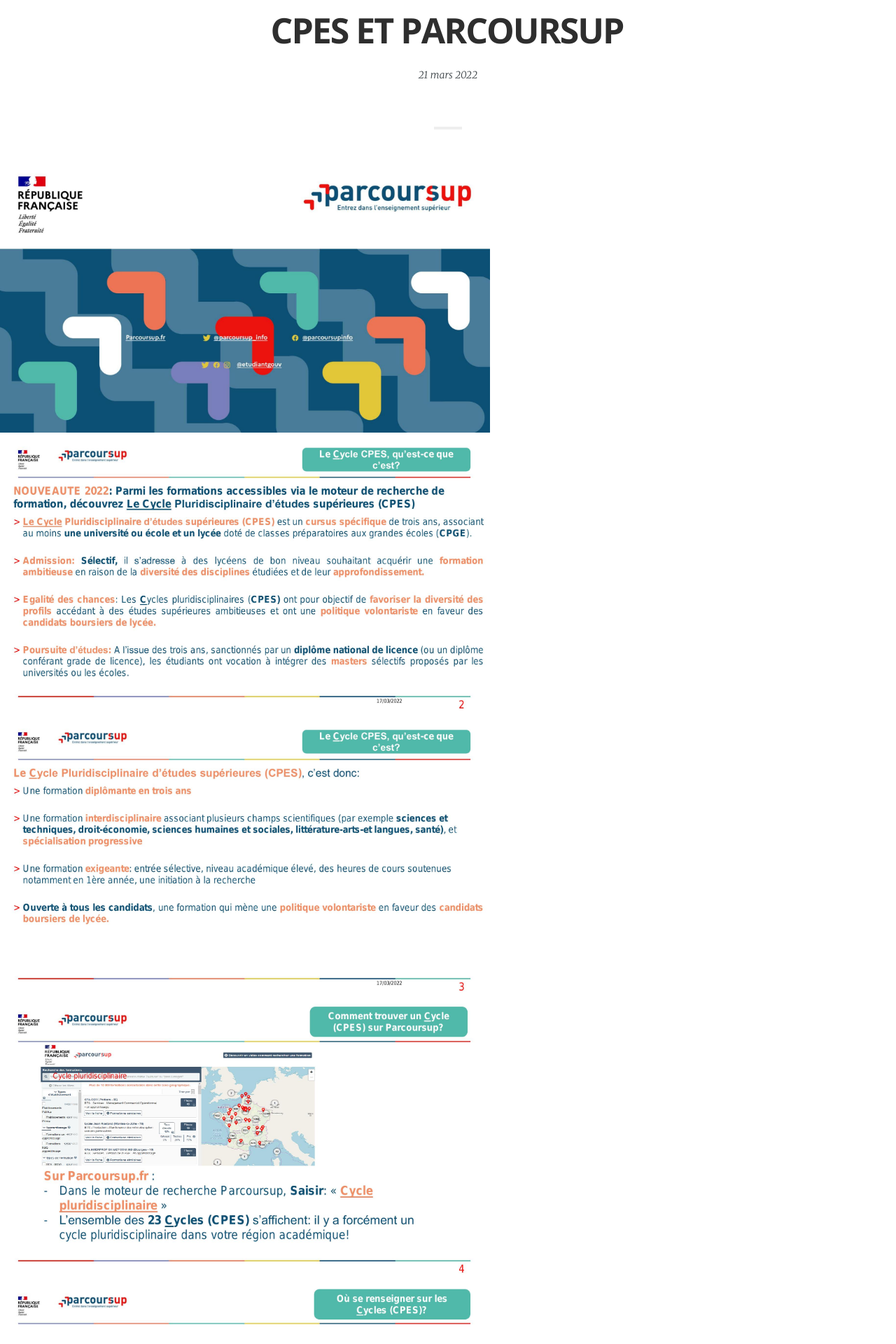
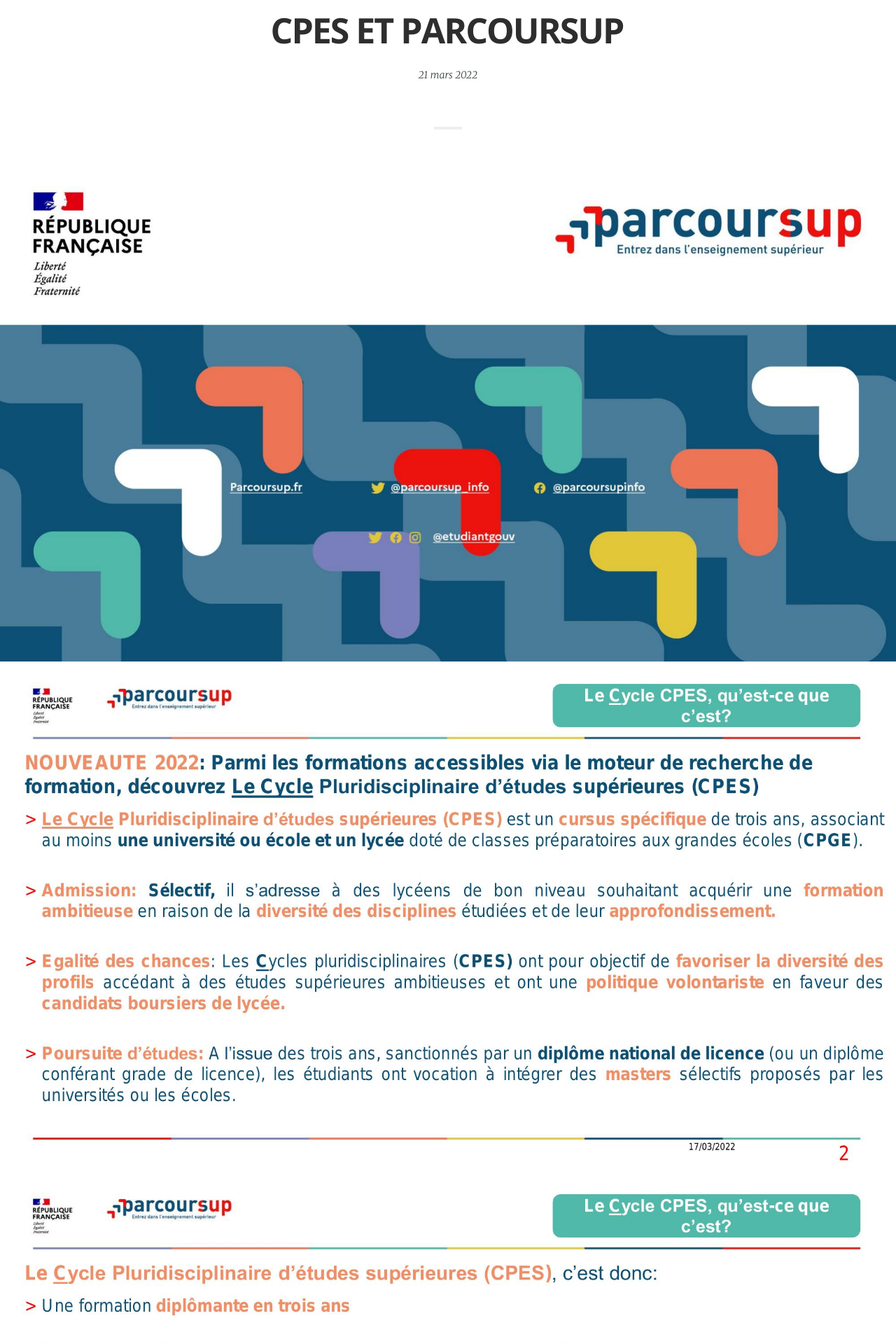
Before and after one commit to cvl-monet/cvl-monet.github.io, a Jekyll site: the page built from _posts/2022-03-21-INFO-PARCOURS-SUP.md, in a window 1280 px wide. Shown: the part 407-2327 px from the top of the page at 70% size. Built offline with Jekyll 4.4.1, drawn with Linux system fonts in a browser that asks for light colours; some web fonts are replaced.

Commit message:
changement infos parcoursup

```diff
--- a/_posts/2022-03-21-INFO-PARCOURS-SUP.md
+++ b/_posts/2022-03-21-INFO-PARCOURS-SUP.md
@@ -9,7 +9,7 @@
 ---
 
 
-<div class="galery">
+<div class="large">
   <img src="{{ "/media/img/PARCOURSUP/info-1.jpg" | absolute_url }}" />
   <img src="{{ "/media/img/PARCOURSUP/info-2.jpg" | absolute_url }}" />
   <img src="{{ "/media/img/PARCOURSUP/info-3.jpg" | absolute_url }}" />
```
